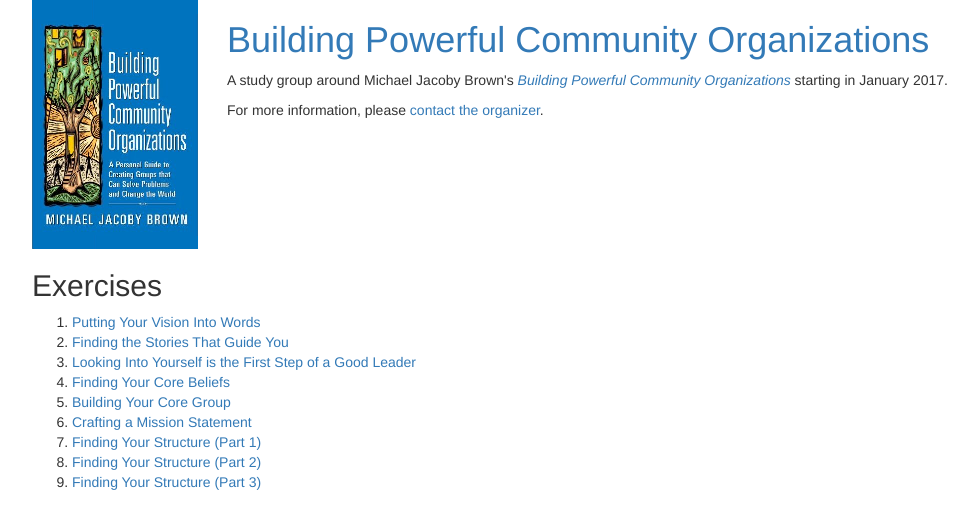
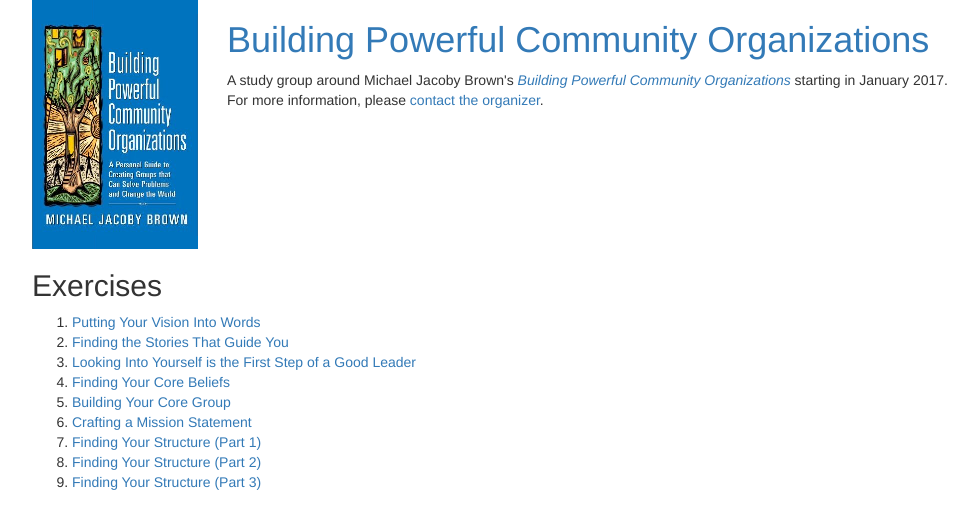
Before and after one commit to katyhuff/bpco, a Jekyll site: the page built from index.md, in a window 1280 px wide. Shown: the top 529 px of the page, without its empty margins (38-1016 px from the left). Built offline with Jekyll 4.4.1, drawn with Linux system fonts in a browser that asks for light colours.

Commit message:
Changing page layout

```diff
--- a/_layouts/page.html
+++ b/_layouts/page.html
@@ -23,16 +23,17 @@
 	<div class="col-md-10">
 	  <h1>
 	    <a href="{{ page.root }}">{{ site.title }}</a>
-	    {% if page.title %}<br/>{{ page.title }}{% endif %}
 	  </h1>
 	  <p>
 	    A study group around Michael Jacoby Brown's
 	    <em><a href="{{ site.bpco_site }}">{{ site.bpco_title }}</a></em>
 	    starting in January 2017.
-	  </p>
-	  <p>
+	    <br/>
 	    For more information, please <a href="mailto:{{ site.email }}">contact the organizer</a>.
 	  </p>
+	  {% if page.title %}
+            <h2>{{ page.title }}</h2>
+	  {% endif %}
 	</div>
       </div>
 {{ content }}
```
